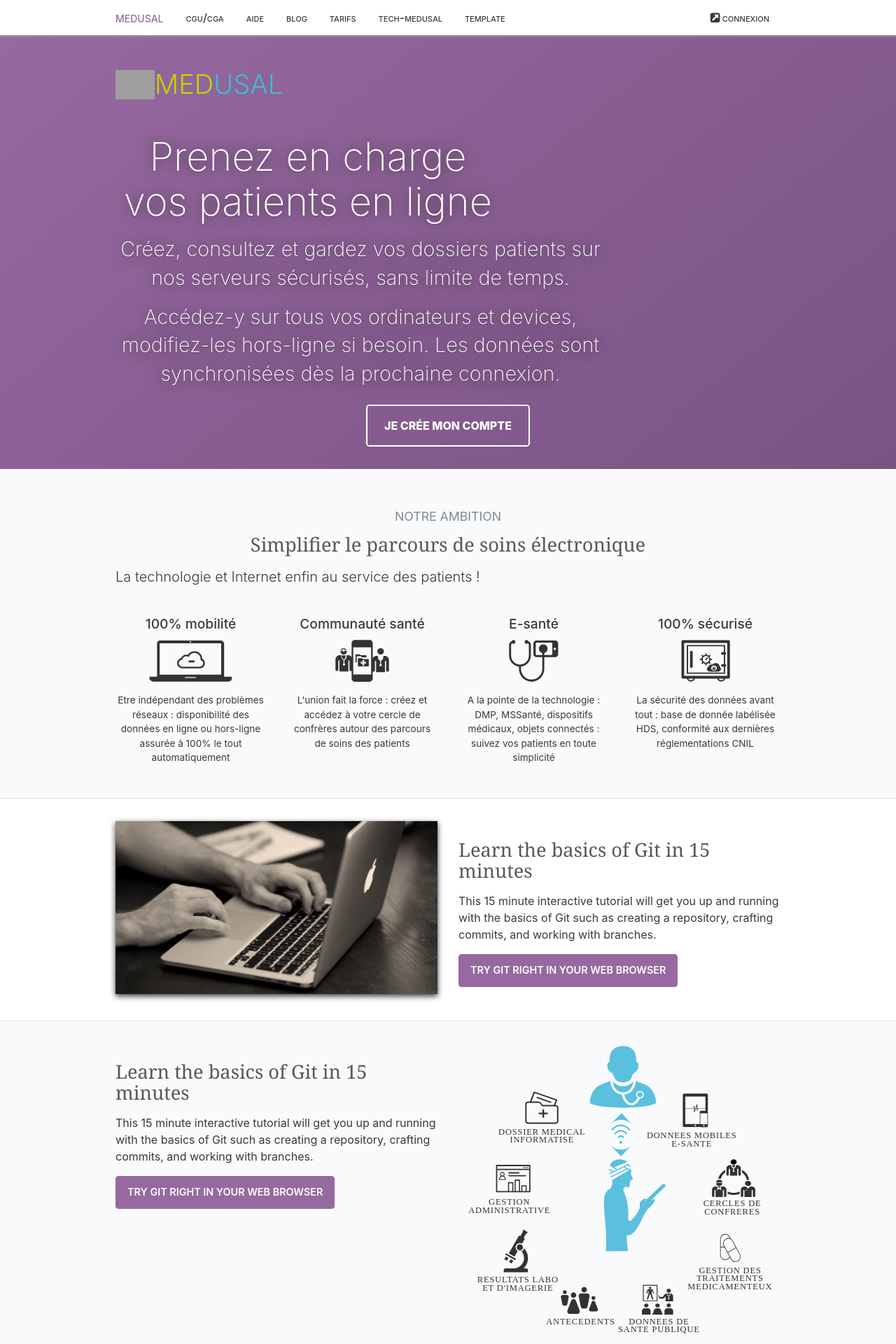
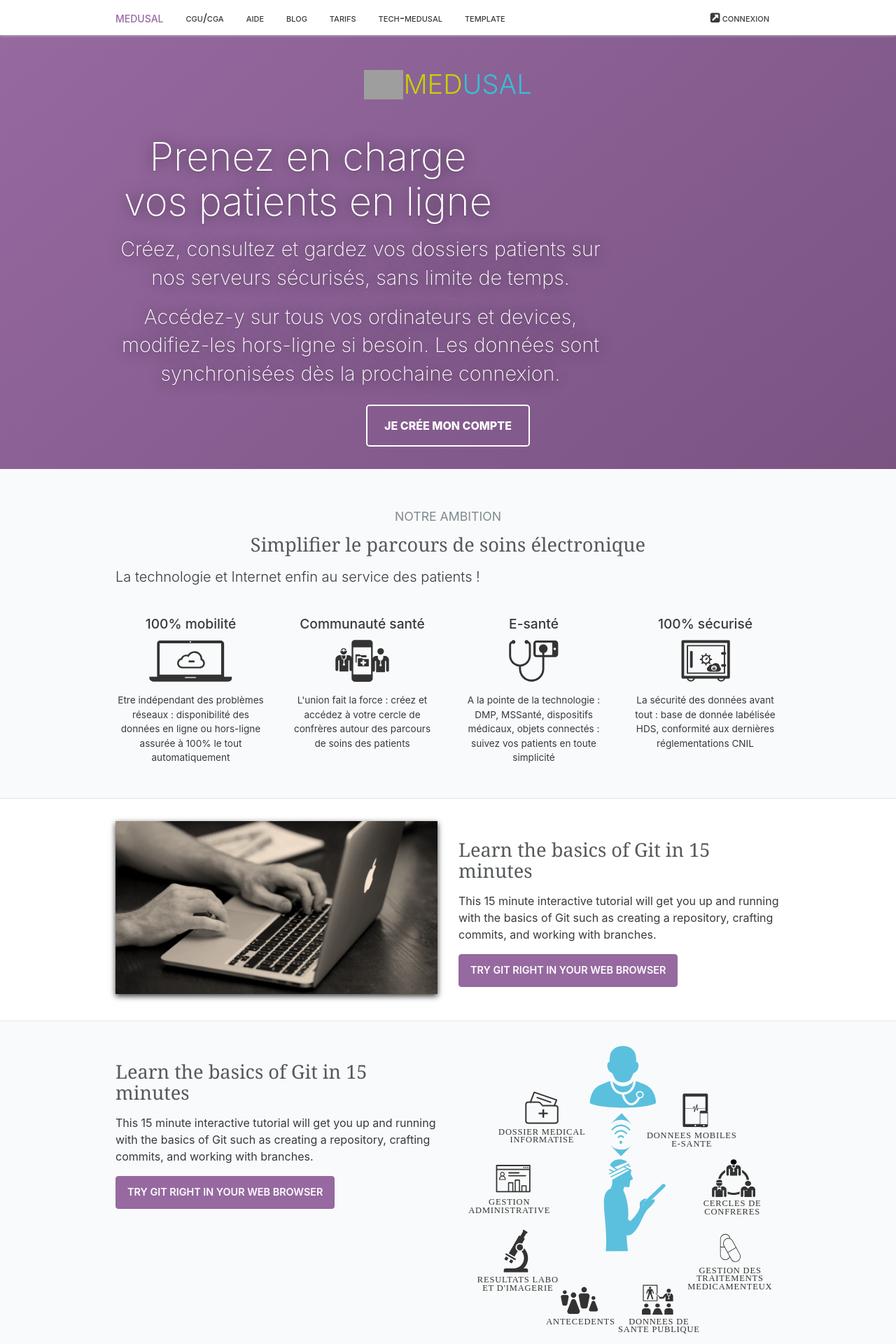
Before and after one commit to medusal/medusal.github.io, a Jekyll site: the page built from _pages/home.html, in a window 1280 px wide. Shown: the top 1920 px of the page at 70% size. Built offline with Jekyll 4.4.1, drawn with Linux system fonts in a browser that asks for light colours; grey boxes are pictures that could not be loaded.

Commit message:
Update from Forestry.io - _pages/home.html

```diff
--- a/_pages/home.html
+++ b/_pages/home.html
@@ -7,7 +7,7 @@ permalink: "/"
 <div class="home">
   <section class="hero blue">
     <div class="container-fluid">
-      <div class="text-xs-center text-md-left">
+      <div class="text-xs-center text-md-center">
         <span class="logo d-inline-block"><span class="logo-green">med</span><span class="logo-blue">usal</span></span>
       </div>
       <h1 class="text-xs-center text-md-center">Prenez&nbsp;en&nbsp;charge vos&nbsp;patients&nbsp;en&nbsp;ligne</h1>
```
